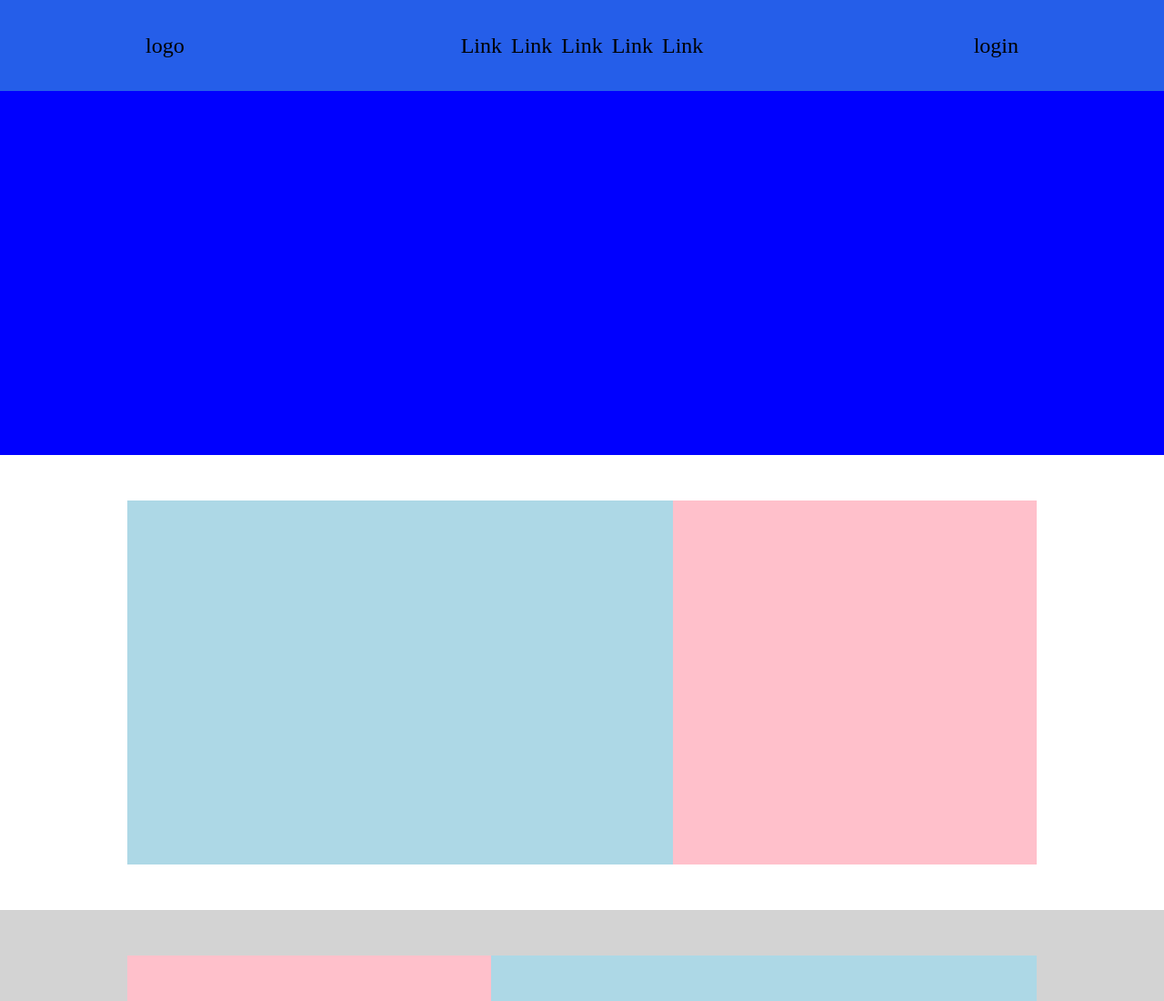
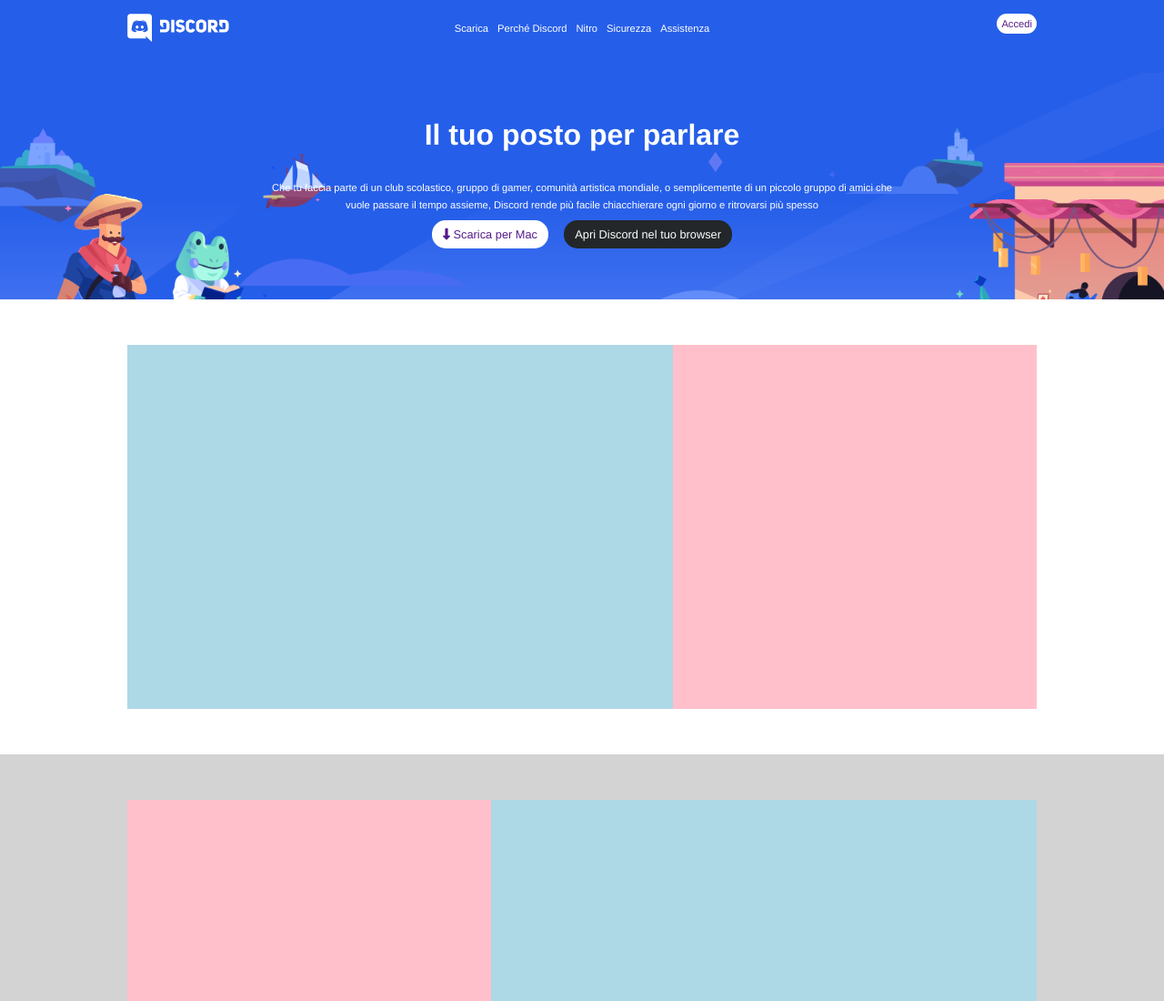
Before and after one commit to Gabriele-Zini/htmlcss-discord, a plain HTML site: page index.html in a window 1280 px wide. Shown: the top 1100 px of the page at 91% size. Drawn offline with Linux system fonts and the light colour scheme.

Commit message:
add: header complete

```diff
--- a/css/style.css
+++ b/css/style.css
@@ -11,6 +11,10 @@ img {
 }
 
 /* COMMON */
+
+body {
+    font-family: Whitney, "Helvetica Neue", Helvetica, Arial, sans-serif;
+}
 
 .container {
     width: 80%;
@@ -30,13 +34,14 @@ ul {
 
 li a {
     text-decoration: none;
-    color: black;
+    color: white;
+    font: inherit;
 }
 
 .wrapper {
     align-items: center;
     /* debug variable */
-    min-height:6.25rem;
+    min-height:5rem;
 }
 
 /* HEADER */
@@ -49,40 +54,52 @@ header {
 .navbar {
     display: flex;
     min-height: 3.125rem;
+    color: white;
 }
 
 .nav-item {
-    line-height: 50px;
-    font-size: 1.5rem;
+    /* line-height: 50px; */
+    font-size: 0.7rem;
+
 }
 
 .logo {
     width: calc(100% / 4);
-    text-align: left;
-    padding-left: 20px;
-
-
+    align-items: flex-start;
 
 }
 
+ .logo-nav-item {
+    align-items: center;
+ }
+
+ .logo-img {
+    width:7rem;
+ }
+
 .menu {
-    flex-grow: 1;
-
+    width: calc(100% / 2);
 }
 
 .list-menu {
-    gap: 10px;
-    justify-content: center;
+    gap:10px;
+    justify-content:center;
+    margin-top:10px;
+
 }
-
-
-
-
 
 .login {
     width: calc(100% / 4);
     text-align: right;
-    padding-right: 20px;
+}
+
+.login a {
+    display: inline-block;
+    border-radius: 12px;
+    background-color: white;
+    text-decoration: none;
+    padding: 5px;
+    font-size: 0.7rem;
 }
 
 
@@ -90,16 +107,46 @@ header {
     padding:50px;
     align-items: center;
     justify-content: center;
-    /* debug variable */
-    background-color: blue;
-
+    background-image: url(/img/jumbo.png);
+    background-size:cover;
+    background-repeat:no-repeat;
+    color: white;
+    text-align: center;
 }
 
 
 .hero-content {
     width:60%;
-    /* debug variable */
-    min-height:300px ;
+
+}
+
+.hero-title {
+    margin-bottom: 30px;
+    font-size: 2rem;
+}
+
+.hero-paragraph {
+    line-height: 1.2rem;
+    font-size: 0.7rem;
+}
+
+.anchor {
+    display: inline-block;
+    border-radius: 15px;
+    text-decoration: none;
+    padding:8px 12px;
+    font-size: 0.8rem;
+    margin: 0.4rem;
+
+}
+
+.download-mac {
+    background-color: white;
+}
+
+.download-windows {
+    background-color: rgb(35 39 42);
+    color: white;
 }
 /* MAIN */
 
--- a/index.html
+++ b/index.html
@@ -14,21 +14,26 @@
     <header>
         <div class="flex-container wrapper">
             <nav class="navbar container flex-container">
-                <div class="logo nav-item">logo</div>
+                <div class="logo nav-item flex-container"><img class="logo-img" src="img/logo.svg" alt="logo discord"></div>
                 <div class="menu nav-item">
                     <ul class="flex-container list-menu">
-                        <li><a href="">Link</a></li>
-                        <li><a href="">Link</a></li>
-                        <li><a href="">Link</a></li>
-                        <li><a href="">Link</a></li>
-                        <li><a href="">Link</a></li>
+                        <li><a href="">Scarica</a></li>
+                        <li><a href="">Perché Discord</a></li>
+                        <li><a href="">Nitro</a></li>
+                        <li><a href="">Sicurezza</a></li>
+                        <li><a href="">Assistenza</a></li>
                     </ul>
                 </div>
-                <div class="login nav-item">login</div>
+                <div class="login nav-item"><a href="">Accedi</a></div>
             </nav>
         </div>
         <div class="hero flex-container">
-            <div class="hero-content"></div>
+            <div class="hero-content">
+                <h2 class="hero-title">Il tuo posto per parlare</h2>
+                <p class="hero-paragraph">Che tu faccia parte di un club scolastico, gruppo di gamer, comunità artistica mondiale, o semplicemente di un piccolo gruppo di amici che vuole passare il tempo assieme, Discord rende più facile chiacchierare ogni giorno e ritrovarsi più spesso</p>
+                <a class="download-mac anchor"href=""><i class="fa-solid fa-down-long"></i> Scarica per Mac</a>
+                <a class="download-windows anchor"href="">Apri Discord nel tuo browser</a>
+            </div>
         </div>
     </header>
     <!-- header -->
```
